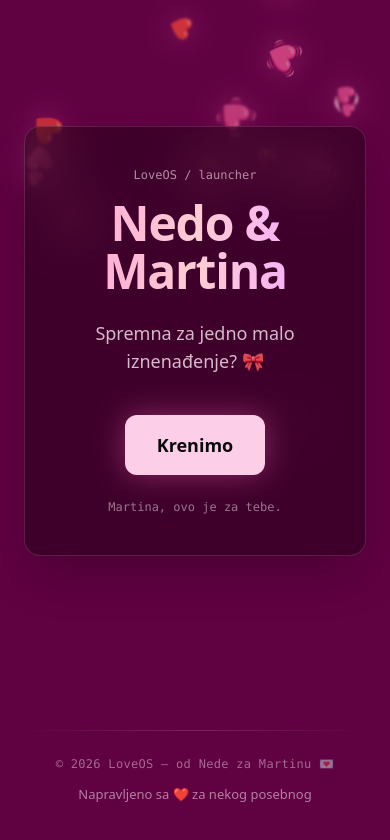
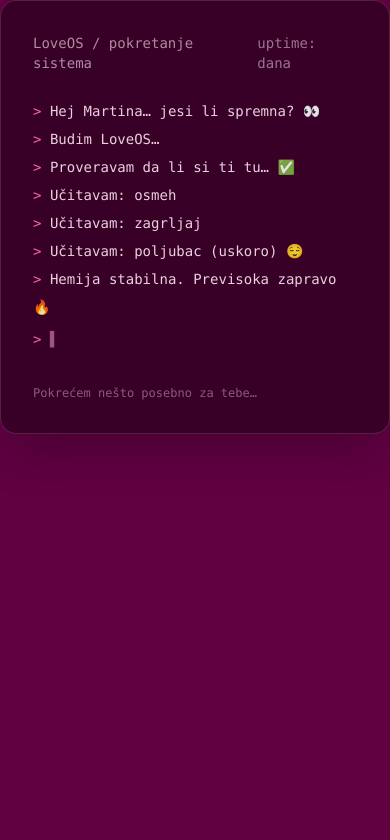
Before and after one commit to CodeByNedo/valentinovo, a Next.js app: page / in a window 390 px wide. Shown: the top 840 px of the page. Built offline with nearby package versions, Linux system fonts and the light colour scheme.

Commit message:
mobile fix 2.2

```diff
--- a/app/page.tsx
+++ b/app/page.tsx
@@ -1,86 +1,91 @@
 "use client";
 
-import { useMemo, useState } from "react";
-import BootScreen from "./components/BootScreen";
-import Desktop from "./components/Desktop";
-import FallingHearts from "./components/FallingHearts";
-import Footer from "./components/Footer";
-import { daysBetweenUTC } from "./lib/dates";
-import { PASSCODE, START_DATE_ISO } from "./lib/content";
+import { useEffect, useMemo, useState } from "react";
 
-type Phase = "start" | "boot" | "desktop";
+type Props = {
+  days: number;
+  onDone: () => void;
+};
 
-export default function Home() {
-  const days = useMemo(
-    () => daysBetweenUTC(START_DATE_ISO, new Date()),
+type Line = {
+  text: string;
+  delayMs?: number;
+};
+
+export default function BootScreen({ days, onDone }: Props) {
+  const lines = useMemo<Line[]>(
+    () => [
+      { text: "Hej Martina… jesi li spremna? 👀", delayMs: 500 }, // ✅ ubrzano
+      { text: "Budim LoveOS…", delayMs: 900 },
+      { text: "Proveravam da li si ti tu… ✅", delayMs: 900 },
+      { text: "Učitavam: osmeh", delayMs: 750 },
+      { text: "Učitavam: zagrljaj", delayMs: 750 },
+      { text: "Učitavam: poljubac (uskoro) 😌", delayMs: 900 },
+      { text: "Hemija stabilna. Previsoka zapravo 🔥", delayMs: 1000 },
+      { text: "Sve je spremno. Dobro došla, Martina 💗", delayMs: 1100 },
+      { text: "Pokrećem nešto posebno za tebe... 🎀", delayMs: 1100 },
+    ],
     []
   );
 
-  const [phase, setPhase] = useState<Phase>("start");
+  const [idx, setIdx] = useState(0);
+
+  useEffect(() => {
+    let cancelled = false;
+
+    async function run() {
+      // ❌ uklonjen početni delay od 700ms (krene odmah)
+
+      for (let i = 0; i < lines.length; i++) {
+        if (cancelled) return;
+
+        setIdx(i + 1);
+
+        const delay = lines[i].delayMs ?? 850;
+        await new Promise((r) => setTimeout(r, delay));
+      }
+
+      await new Promise((r) => setTimeout(r, 2500));
+
+      if (!cancelled) onDone();
+    }
+
+    run();
+
+    return () => {
+      cancelled = true;
+    };
+  }, [lines, onDone]);
 
   return (
-    <main className="relative min-h-[100svh] min-h-[100dvh] text-neutral-100 overflow-hidden flex flex-col">
-      {/* ===== BACKGROUND ===== */}
-      <div className="absolute inset-0 -z-20 bg-gradient-to-br from-pink-950 via-fuchsia-900 to-rose-900" />
+    <div className="w-full max-w-3xl">
+      <div className="rounded-2xl border border-pink-200/15 bg-black/40 backdrop-blur-xl p-8 shadow-2xl">
+        <div className="flex items-center justify-between">
+          <p className="font-mono text-sm text-pink-100/60">
+            LoveOS / pokretanje sistema
+          </p>
+          <p className="font-mono text-sm text-pink-100/50">
+            uptime: {days} dana
+          </p>
+        </div>
 
-      <div className="absolute -z-10 inset-0">
-        <div className="absolute -top-28 -left-28 h-96 w-96 rounded-full bg-pink-500/25 blur-3xl" />
-        <div className="absolute top-1/3 -right-32 h-[28rem] w-[28rem] rounded-full bg-fuchsia-500/20 blur-3xl" />
-        <div className="absolute -bottom-32 left-1/4 h-[28rem] w-[28rem] rounded-full bg-rose-500/25 blur-3xl" />
+        <div className="mt-6 font-mono text-sm leading-7">
+          {lines.slice(0, idx).map((line, i) => (
+            <div key={i} className="text-pink-100/90">
+              <span className="text-pink-400">&gt;</span> {line.text}
+            </div>
+          ))}
+
+          <div className="text-pink-300/70 mt-1">
+            <span className="text-pink-400">&gt;</span>{" "}
+            <span className="inline-block w-2 animate-pulse">▌</span>
+          </div>
+        </div>
+
+        <div className="mt-8 text-xs text-pink-100/40 font-mono">
+          Pokrećem nešto posebno za tebe…
+        </div>
       </div>
-
-      <FallingHearts count={36} />
-
-      {/* ===== GLAVNI CONTENT ===== */}
-      <div className="flex-1 flex items-center justify-center px-6 pt-8 pb-4">
-        {phase === "start" && (
-          <div className="w-full max-w-3xl">
-            <div className="rounded-2xl border border-pink-200/15 bg-black/35 backdrop-blur-xl p-10 shadow-2xl text-center">
-              <p className="font-mono text-xs text-pink-100/60">
-                LoveOS / launcher
-              </p>
-
-              <h1 className="mt-4 text-5xl sm:text-6xl font-bold tracking-tight bg-gradient-to-r from-pink-300 via-rose-200 to-fuchsia-300 bg-clip-text text-transparent">
-                Nedo & Martina
-              </h1>
-
-              <p className="mt-6 text-pink-100/80 text-lg">
-                Spremna za jedno malo iznenađenje? 🎀
-              </p>
-
-              <button
-                onClick={() => setPhase("boot")}
-                className="mt-10 rounded-xl bg-pink-200 px-8 py-4 text-neutral-950 font-semibold text-lg hover:scale-105 transition-transform duration-200 shadow-[0_0_30px_rgba(255,105,180,0.4)]"
-                type="button"
-              >
-                Krenimo
-              </button>
-
-              <p className="mt-6 text-xs text-pink-100/50 font-mono">
-                Martina, ovo je za tebe.
-              </p>
-            </div>
-          </div>
-        )}
-
-        {phase === "boot" && (
-          <BootScreen
-            key="boot-sequence"
-            days={days}
-            onDone={() => setPhase("desktop")}
-          />
-        )}
-
-        {phase === "desktop" && (
-          <Desktop
-            days={days}
-            passcode={PASSCODE}
-          />
-        )}
-      </div>
-
-      {/* ===== GLOBAL FOOTER ===== */}
-      <Footer />
-    </main>
+    </div>
   );
 }
```
